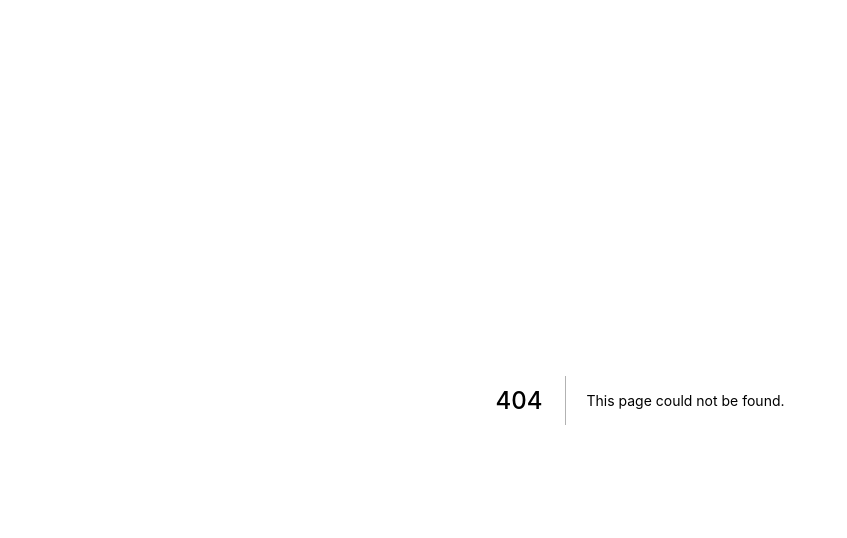
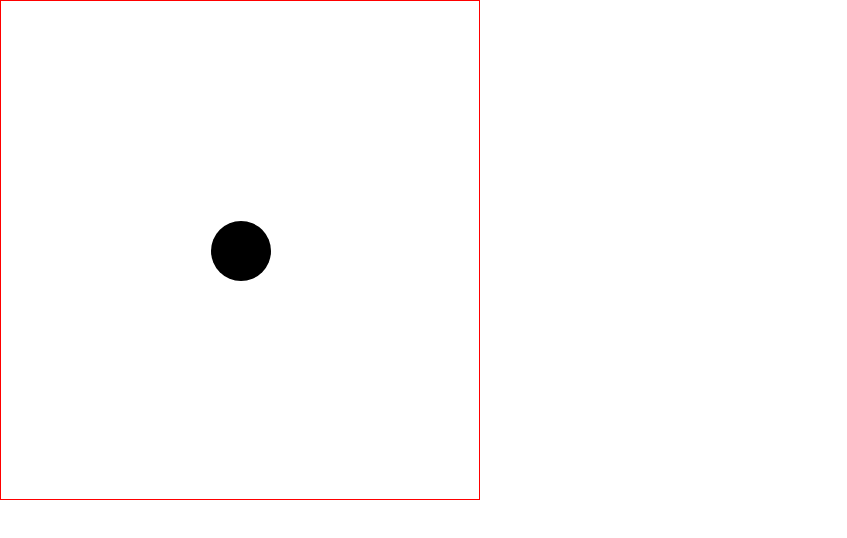
Before and after one commit to rgsk/d3-tut-fcc, a Next.js app: page /moveCircle in a window 1280 px wide. Before the commit this address had no page. Shown: the top 538 px of the page, without its empty margins (0-847 px from the left). Built offline with nearby package versions, Linux system fonts and the light colour scheme.

Commit message:
parsing csv

```diff
--- /dev/null
+++ b/pages/moveCircle.js
@@ -0,0 +1,37 @@
+import React, { useCallback, useState } from "react";
+const width = 480;
+const height = 500;
+const circleRadius = 30;
+const initalMousePosition = { x: width / 2, y: height / 2 };
+function MoveCircle() {
+  const [mousePosition, setMousePosition] = useState(initalMousePosition);
+  const handleMouseMove = useCallback(
+    (e) => {
+      setMousePosition({
+        x: e.clientX,
+        y: e.clientY,
+      });
+    },
+    [setMousePosition]
+  );
+  return (
+    <div>
+      <svg
+        style={{
+          border: "1px solid red",
+        }}
+        width={width}
+        height={height}
+        onMouseMove={handleMouseMove}
+      >
+        <circle
+          cx={mousePosition.x}
+          cy={mousePosition.y}
+          r={circleRadius}
+        ></circle>
+      </svg>
+    </div>
+  );
+}
+
+export default MoveCircle;
```
Also changed, not shown: pages/dataviz.js (+16 -1 lines).
